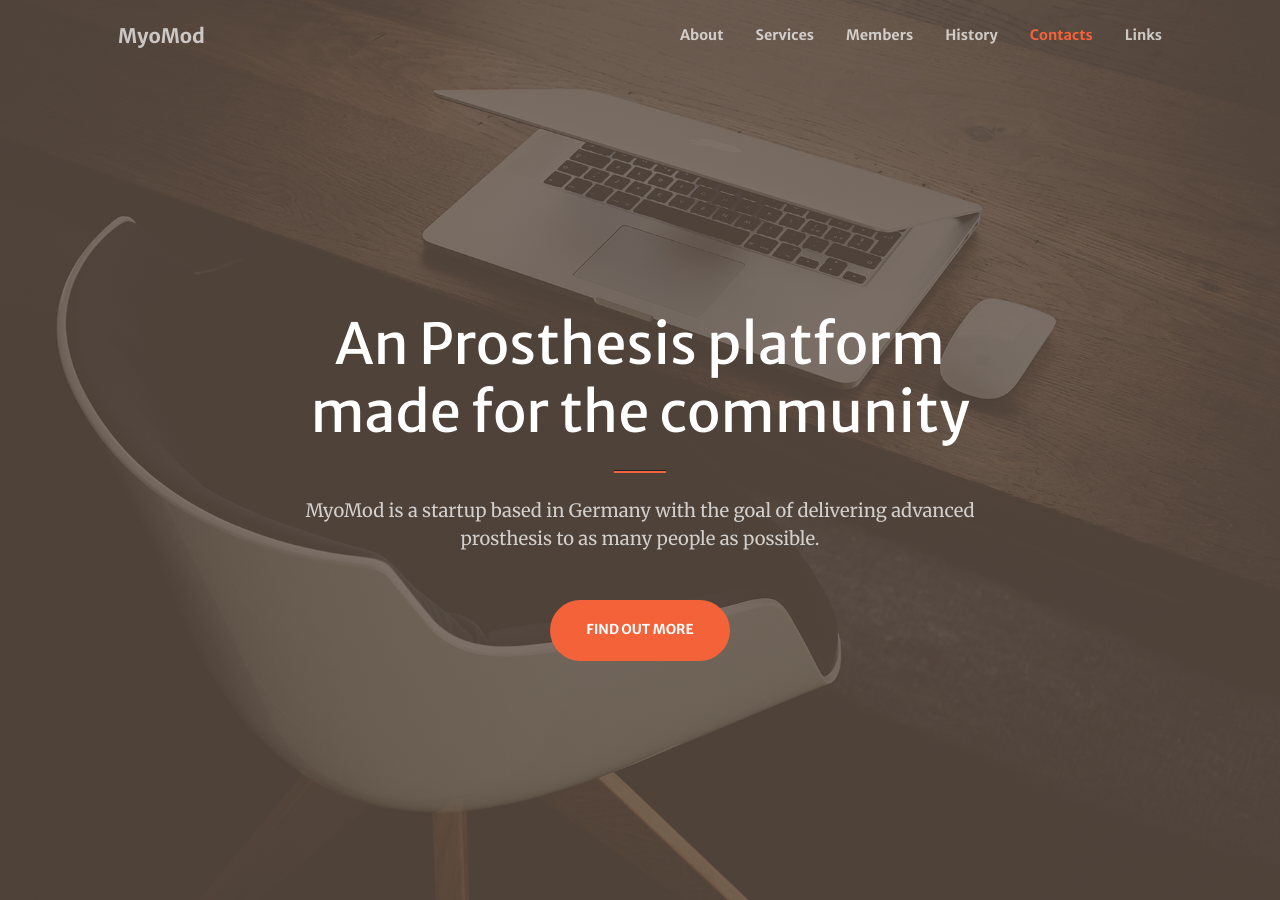
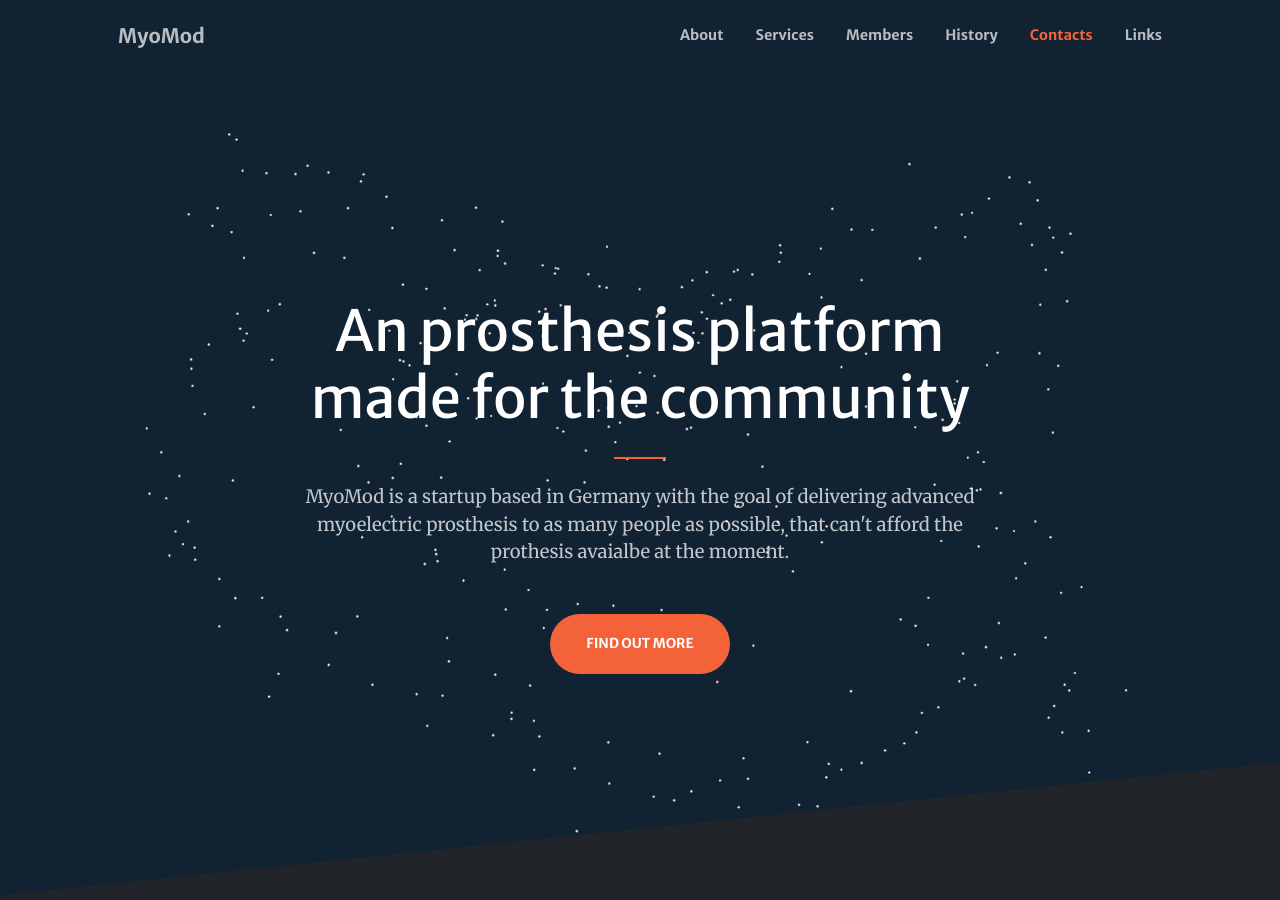
Before and after one commit to MyoMod/MyoMod.github.io, a Jekyll site: the page built from index.md, in a window 1280 px wide and 900 px high. Built offline with Jekyll 4.4.1, drawn with Linux system fonts in a browser that asks for light colours; comment, search, counter and statistics services are not loaded.

Commit message:
Update beginning

```diff
--- a/index.md
+++ b/index.md
@@ -1,10 +1,9 @@
 ---
 layout: home
 header:
-  title: An Prosthesis platform made for the community
+  title: An prosthesis platform made for the community
   text: >
-    MyoMod is a startup based in Germany with the goal of delivering advanced prosthesis
-    to as many people as possible.
+    MyoMod is a startup based in Germany with the goal of delivering advanced myoelectric prosthesis to as many people as possible, that can't afford the prothesis avaialbe at the moment.
   action: # action button is optional
     label: Find Out More
     url: '#about'
```
Also changed, not shown: other parts of index.md (+1 -1 lines), assets/css/styles.css, assets/img/bg-masthead.jpg.
